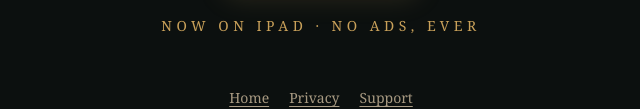
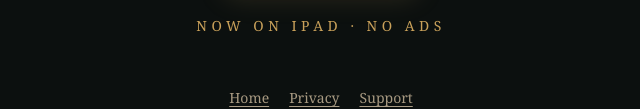
Before and after one commit to katekness/thelanternbook-site, a plain HTML site: page index.html in a window 1280 px wide. Shown: the part 639-748 px from the top of the page, without its empty margins (319-959 px from the left). Drawn offline with Linux system fonts and the light colour scheme.

Commit message:
Tagline: No ads
Co-Authored-By: Claude Opus 5.5 <noreply@anthropic.com>
Claude-Session: https://claude.ai/code/session_015FhWwAEh29SuS1ZGKntAEX

```diff
--- a/index.html
+++ b/index.html
@@ -33,7 +33,7 @@
       <svg class="apple" viewBox="0 0 24 24" aria-hidden="true"><path fill="currentColor" d="M12.152 6.896c-.948 0-2.415-1.078-3.96-1.04-2.04.027-3.91 1.183-4.961 3.014-2.117 3.675-.546 9.103 1.519 12.09 1.013 1.454 2.208 3.09 3.792 3.039 1.52-.065 2.09-.987 3.935-.987 1.831 0 2.35.987 3.96.948 1.637-.026 2.676-1.48 3.676-2.948 1.156-1.688 1.636-3.325 1.662-3.415-.039-.013-3.182-1.221-3.22-4.857-.026-3.04 2.48-4.494 2.597-4.559-1.429-2.09-3.623-2.324-4.39-2.376-2-.156-3.675 1.09-4.61 1.09zM15.53 3.83c.843-1.012 1.4-2.427 1.245-3.83-1.207.052-2.662.805-3.532 1.818-.78.896-1.454 2.338-1.273 3.714 1.338.104 2.715-.688 3.559-1.701"/></svg>
       <span class="label"><small>Download on the</small>App Store</span>
     </a>
-    <p class="soon">Now on iPad &middot; No ads, ever</p>
+    <p class="soon">Now on iPad &middot; No ads</p>
   </main>
   <footer>
     <a href="/">Home</a><a href="/privacy/">Privacy</a><a href="/support/">Support</a>
```
